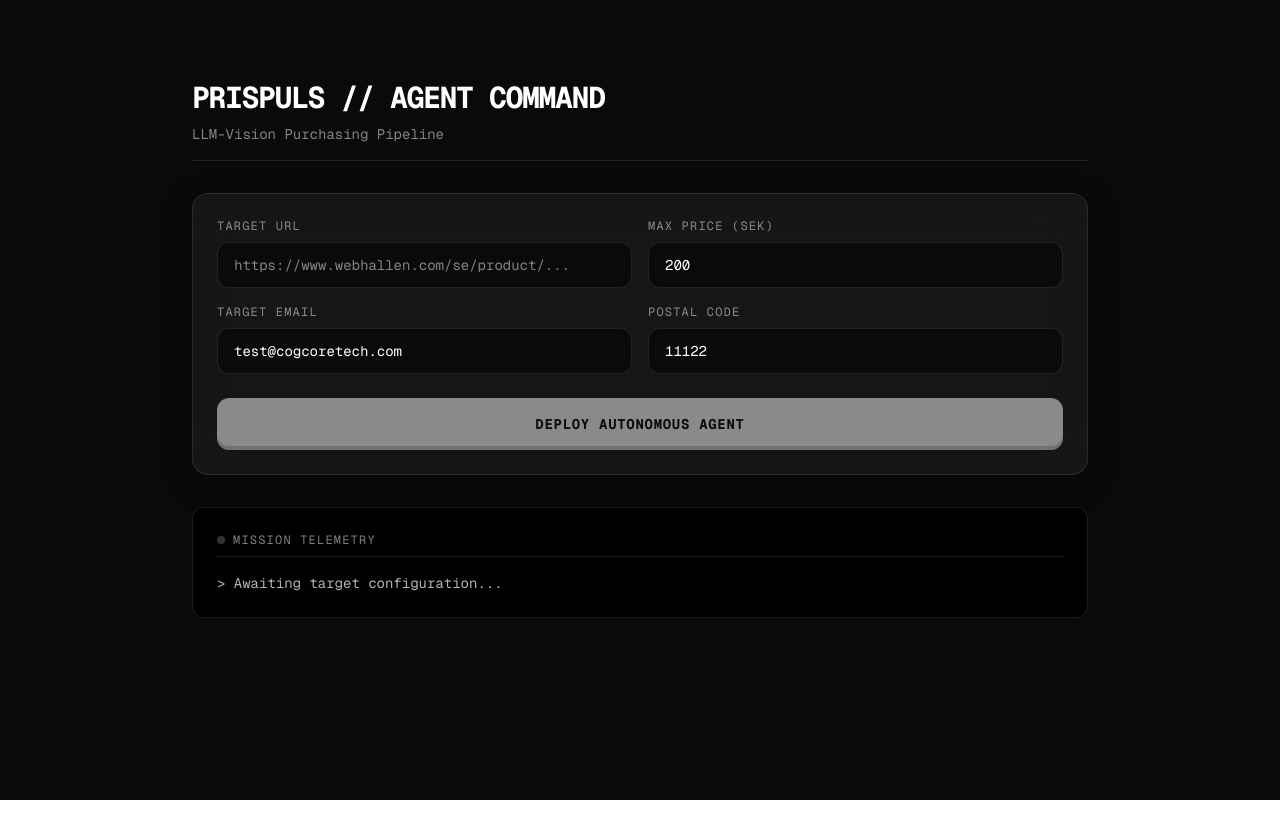
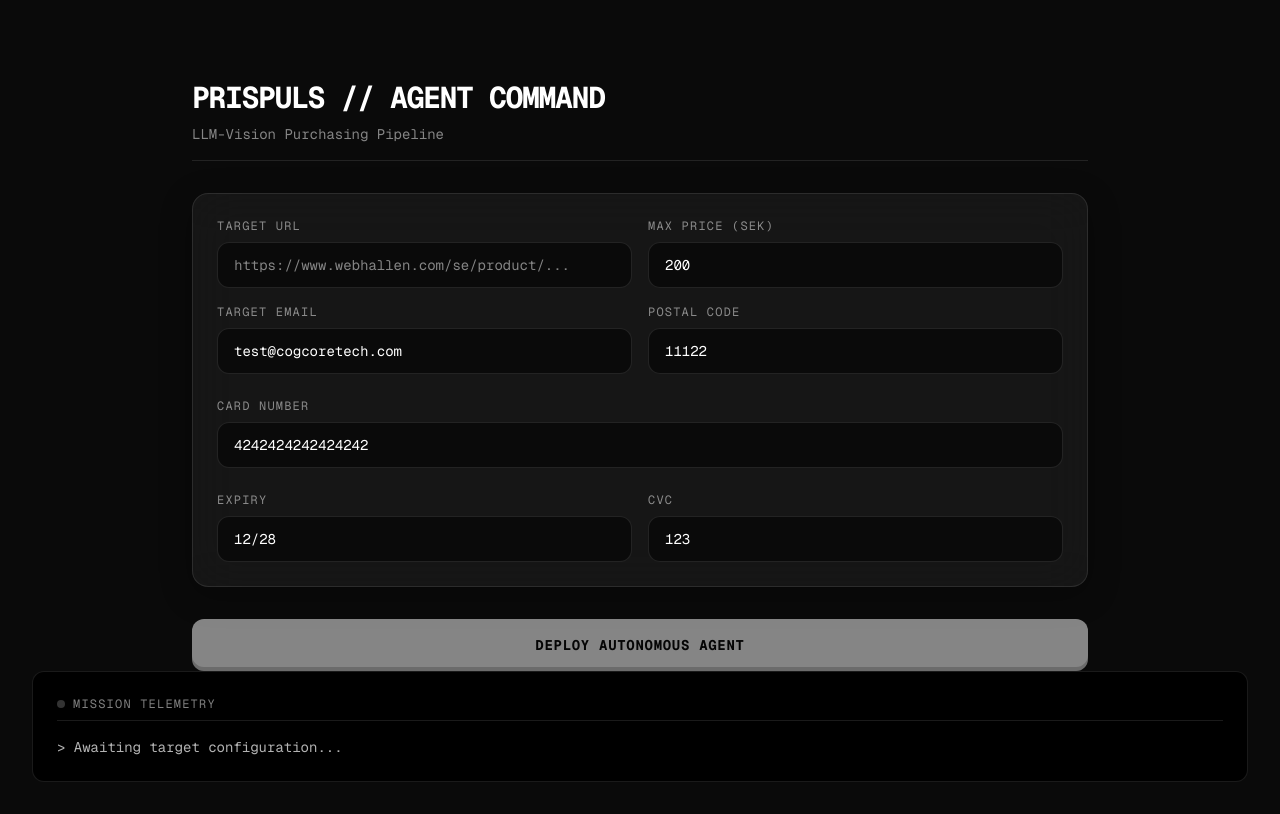
Before and after one commit to lemonbanan4/prispuls-command-center, a Next.js app: page / in a window 1280 px wide. Built offline with nearby package versions, Linux system fonts and the light colour scheme.

Commit message:
fix: add payment inputs

```diff
--- a/app/page.tsx
+++ b/app/page.tsx
@@ -6,6 +6,12 @@ export default function CommandCenter() {
   const [maxPrice, setMaxPrice] = useState('200');
   const [email, setEmail] = useState('test@cogcoretech.com');
   const [postalCode, setPostalCode] = useState('11122');
+
+  // Payment state
+  const [cardNumber, setCardNumber] = useState('4242424242424242');
+  const [cardExpiry, setCardExpiry] = useState('12/28');
+  const [cardCvc, setCardCvc] = useState('123');
+
   const [status, setStatus] = useState<'idle' | 'hunting' | 'success' | 'error'>('idle');
   const [log, setLog] = useState('');
 
@@ -21,7 +27,10 @@ export default function CommandCenter() {
           url,
           max_price: parseInt(maxPrice),
           email,
-          postal_code: postalCode
+          postal_code: postalCode,
+          card_number: cardNumber,
+          card_expiry: cardExpiry,
+          card_cvc: cardCvc
         })
       });
 
@@ -94,6 +103,23 @@ export default function CommandCenter() {
             </div>
           </div>
 
+          {/* Payment inputs */}
+          <div>
+            <label className="block text-xs uppercase tracking-widest text-white/50 mb-2">Card Number</label>
+            <input type="text" value={cardNumber} onChange={(e) => setCardNumber(e.target.value)} className="w-full bg-black/50 border border-white/10 rounded-xl px-4 py-3 text-sm focus:outline-none focus:border-white/30" />
+          </div>
+          <div className="grid grid-cols-2 gap-4">
+            <div>
+              <label className="block text-xs uppercase tracking-widest text-white/50 mb-2">Expiry</label>
+              <input type="text" value={cardExpiry} onChange={(e) => setCardExpiry(e.target.value)} className="w-full bg-black/50 border border-white/10 rounded-xl px-4 py-3 text-sm focus:outline-none focus:border-white/30" />
+            </div>
+            <div>
+              <label className="block text-xs uppercase tracking-widest text-white/50 mb-2">CVC</label>
+              <input type="text" value={cardCvc} onChange={(e) => setCardCvc(e.target.value)} className="w-full bg-black/50 border border-white/10 rounded-xl px-4 py-3 text-sm focus:outline-none focus:border-white/30" />
+            </div>
+          </div>
+        </div>
+
         <button
           onClick={executeHunt}
           disabled={status === 'hunting' || !url}
@@ -117,6 +143,5 @@ export default function CommandCenter() {
       </div>
 
     </div>
-    </div>
   );
 }
```
Lines whose indentation alone changed are shown as unchanged.
